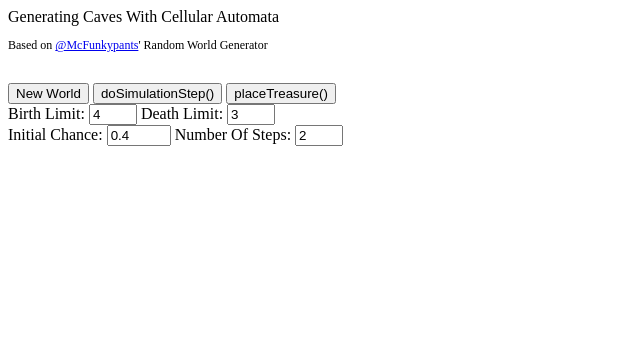
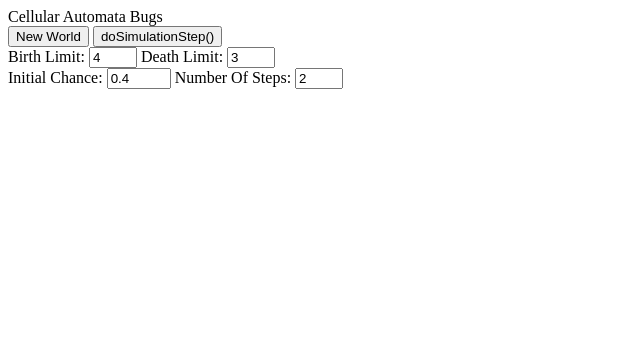
Before and after one commit to jpowcode/bugs, a website: page index.html in a window 1280 px wide. Shown: the whole page, without its empty margins (0-640 px from the left). Drawn offline with Linux system fonts and the light colour scheme.

Commit message:
basic setup ready to modify

```diff
--- a/index.html
+++ b/index.html
@@ -9,18 +9,20 @@
 </head>
 </body>
 <div>
-  Generating Caves With Cellular Automata<br>
-    <p style="font-size:12px">Based on
-        <a href='http://twitter.com/McFunkypants'>@McFunkypants</a>' Random World Generator</p><br>
+  Cellular Automata Bugs<br>
+
     <form>
   <input type='button' onClick='recreate(this.form)' value='New World'>
       <input type='button' onClick='iterate()' value='doSimulationStep()'>
-      <input type='button' onClick='placeTreasure()' value='placeTreasure()'>
+
       <br>
       Birth Limit: <input type="number" name="birthLimit" min="1" max="6" value="4">
-          Death Limit: <input type="number" name="deathLimit" min="1" max="6" value="3"><br>
-          Initial Chance: <input type="number" name="initialChance" min="0" max="1" step="0.1" value="0.4">
-          Number Of Steps: <input type="number" name="numSteps" min="0" max="6" value="2"></form><br><br>
+
+      Death Limit: <input type="number" name="deathLimit" min="1" max="6" value="3"><br>
+
+      Initial Chance: <input type="number" name="initialChance" min="0" max="1" step="0.1" value="0.4">
+
+      Number Of Steps: <input type="number" name="numSteps" min="0" max="6" value="2"></form><br><br>
 </div>
 
 <div><canvas id="gameCanvas"></canvas></div>
```
Also changed, not shown: index.js (+2 -12 lines).
